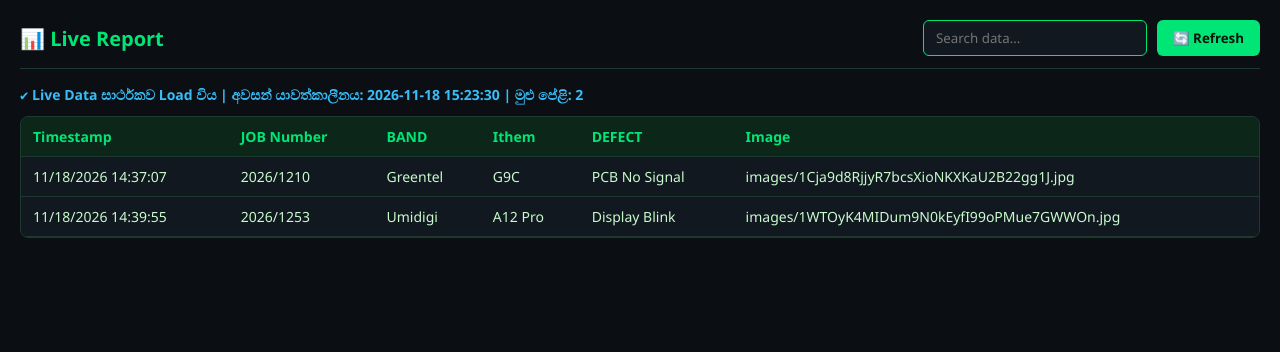
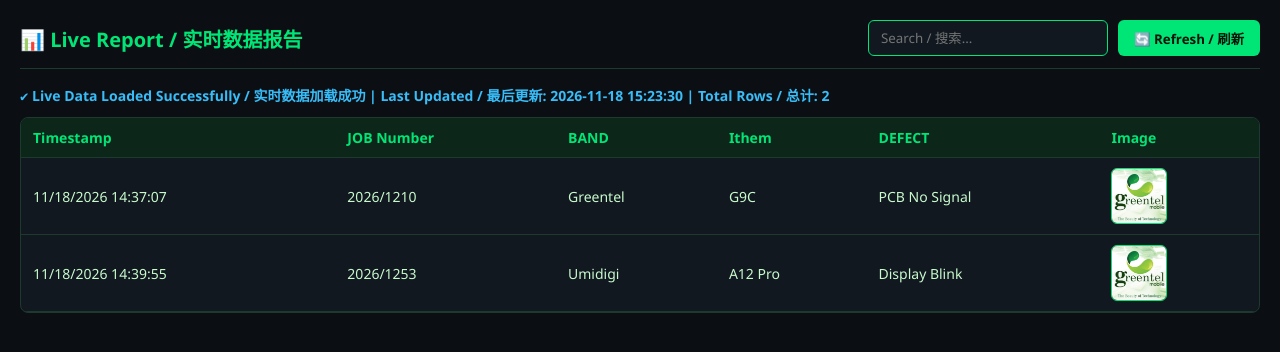
Before and after one commit to TechsasSDS/china-report, a plain HTML site: page index.html in a window 1280 px wide. Drawn offline with Linux system fonts and the light colour scheme.

Commit message:
Update index.html with multilingual support
Updated the title and various text elements to include Chinese translations. Modified styles and table rendering for improved layout and functionality.

```diff
--- a/index.html
+++ b/index.html
@@ -3,7 +3,7 @@
 <head>
   <meta charset="UTF-8" />
   <meta name="viewport" content="width=device-width, initial-scale=1.0" />
-  <title>Live Report Dashboard</title>
+  <title>Live Service Report / 实时维修报告</title>
   <style>
     :root {
       --bg: #0b0f14;
@@ -14,7 +14,7 @@
       --success: #38bdf8;       /* Blue for success */
       --error: #ff4d4f;         /* Red for error */
     }
-    * { box-sizing: border-box; font-family: 'Segoe UI', Consolas, monospace; }
+    * { box-sizing: border-box; font-family: 'Segoe UI', 'Microsoft YaHei', Consolas, monospace; }
     body {
       margin: 0; padding: 20px;
       background: var(--bg); color: var(--text);
@@ -28,7 +28,7 @@
     .controls { display: flex; gap: 10px; flex-wrap: wrap; }
     input[type="text"] {
       background: var(--panel); border: 1px solid var(--primary);
-      color: var(--text); padding: 8px 12px; border-radius: 6px; outline: none; min-width: 220px;
+      color: var(--text); padding: 8px 12px; border-radius: 6px; outline: none; min-width: 240px;
     }
     button {
       background: var(--primary); color: #05140a; font-weight: bold;
@@ -44,33 +44,66 @@
     }
     table { width: 100%; border-collapse: collapse; font-size: 14px; }
     th, td {
-      padding: 10px 12px; text-align: left;
+      padding: 10px 12px; text-align: left; vertical-align: middle;
       border-bottom: 1px solid var(--border); white-space: nowrap;
     }
     th {
       background: #0d261a; color: var(--primary);
-      position: sticky; top: 0;
+      position: sticky; top: 0; z-index: 1;
     }
     tr:hover { background: #14241c; }
+
+    /* Live Image Thumbnails */
+    .img-group { display: flex; gap: 6px; align-items: center; }
+    .thumb {
+      width: 56px; height: 56px; object-fit: cover;
+      border: 1px solid var(--primary); border-radius: 6px;
+      cursor: pointer; transition: transform 0.15s ease;
+      background: #050a0e;
+    }
+    .thumb:hover { transform: scale(1.1); }
+
+    /* Fullscreen Image Preview Modal */
+    .modal {
+      display: none; position: fixed; inset: 0; z-index: 999;
+      background: rgba(0, 0, 0, 0.88);
+      justify-content: center; align-items: center; flex-direction: column; padding: 20px;
+    }
+    .modal.open { display: flex; }
+    .modal img {
+      max-width: 92vw; max-height: 82vh;
+      border: 2px solid var(--primary); border-radius: 8px;
+    }
+    .modal-close {
+      margin-top: 14px; padding: 8px 22px;
+      background: var(--primary); color: #05140a;
+      font-weight: bold; border: none; border-radius: 6px; cursor: pointer;
+    }
   </style>
 </head>
 <body>
 
   <div class="header">
-    <h1>📊 Live Report</h1>
+    <h1>📊 Live Report / 实时数据报告</h1>
     <div class="controls">
-      <input type="text" id="searchBox" placeholder="Search data..." oninput="filterTable()" />
-      <button onclick="loadData()">🔄 Refresh</button>
+      <input type="text" id="searchBox" placeholder="Search / 搜索..." oninput="filterTable()" />
+      <button onclick="loadData()">🔄 Refresh / 刷新</button>
     </div>
   </div>
 
-  <div id="status">Loading data...</div>
+  <div id="status">Loading data... / 正在加载数据...</div>
 
   <div class="table-wrap">
     <table id="reportTable">
       <thead id="tableHead"></thead>
       <tbody id="tableBody"></tbody>
     </table>
+  </div>
+
+  <!-- Image Zoom Modal -->
+  <div id="imgModal" class="modal" onclick="closeModal()">
+    <img id="modalImg" src="" alt="Preview" onclick="event.stopPropagation()" />
+    <button class="modal-close" onclick="closeModal()">✖ Close / 关闭</button>
   </div>
 
   <script>
@@ -80,9 +113,8 @@
     async function loadData() {
       const statusEl = document.getElementById('status');
       try {
-        // Cache නොවී අලුත්ම data ගන්න timestamp එකක් දානවා
         const res = await fetch('data.json?t=' + new Date().getTime());
-        if (!res.ok) throw new Error('data.json හමු වුණේ නැහැ (මුලින්ම Google Sheet එකෙන් Sync කරන්න).');
+        if (!res.ok) throw new Error('data.json not found / 未找到数据文件 (Please sync from Google Sheet first)');
 
         const payload = await res.json();
         headers = payload.headers || [];
@@ -90,10 +122,10 @@
 
         renderTable(allRows);
         statusEl.className = 'msg-success';
-        statusEl.textContent = `✔ Live Data සාර්ථකව Load විය | අවසන් යාවත්කාලීනය: ${payload.updatedAt} | මුළු පේළි: ${allRows.length}`;
+        statusEl.textContent = `✔ Live Data Loaded Successfully / 实时数据加载成功 | Last Updated / 最后更新: ${payload.updatedAt} | Total Rows / 总计: ${allRows.length}`;
       } catch (err) {
         statusEl.className = 'msg-error';
-        statusEl.textContent = '✖ දෝෂයකි: ' + err.message;
+        statusEl.textContent = '✖ Error / 错误: ' + err.message;
       }
     }
 
@@ -102,8 +134,36 @@
         '<tr>' + headers.map(h => `<th>${escapeHtml(h)}</th>`).join('') + '</tr>';
 
       document.getElementById('tableBody').innerHTML = rows.map(row =>
-        '<tr>' + row.map(cell => `<td>${escapeHtml(cell)}</td>`).join('') + '</tr>'
+        '<tr>' + row.map(cell => `<td>${formatCell(cell)}</td>`).join('') + '</tr>'
       ).join('');
+    }
+
+    function formatCell(cell) {
+      const str = String(cell ?? '').trim();
+      if (str.includes('images/')) {
+        const paths = str.split(',').map(p => p.trim()).filter(p => p.startsWith('images/'));
+        if (paths.length > 0) {
+          return '<div class="img-group">' + paths.map(p => {
+            const safePath = escapeHtml(p);
+            return `<img src="${safePath}" class="thumb" loading="lazy" onclick="openModal('${safePath}')" alt="Image" title="Click to zoom / 点击放大" />`;
+          }).join('') + '</div>';
+        }
+      }
+      if (/^https?:\/\//i.test(str)) {
+        const safeUrl = escapeHtml(str);
+        return `<a href="${safeUrl}" target="_blank" style="color:var(--primary);">${safeUrl}</a>`;
+      }
+      return escapeHtml(str);
+    }
+
+    function openModal(src) {
+      document.getElementById('modalImg').src = src;
+      document.getElementById('imgModal').classList.add('open');
+    }
+
+    function closeModal() {
+      document.getElementById('imgModal').classList.remove('open');
+      document.getElementById('modalImg').src = '';
     }
 
     function filterTable() {
@@ -121,7 +181,6 @@
     }
 
     loadData();
-    // තත්පර 60කට සැරයක් ඉබේම Refresh වෙන්න
     setInterval(loadData, 60000);
   </script>
 </body>
```
